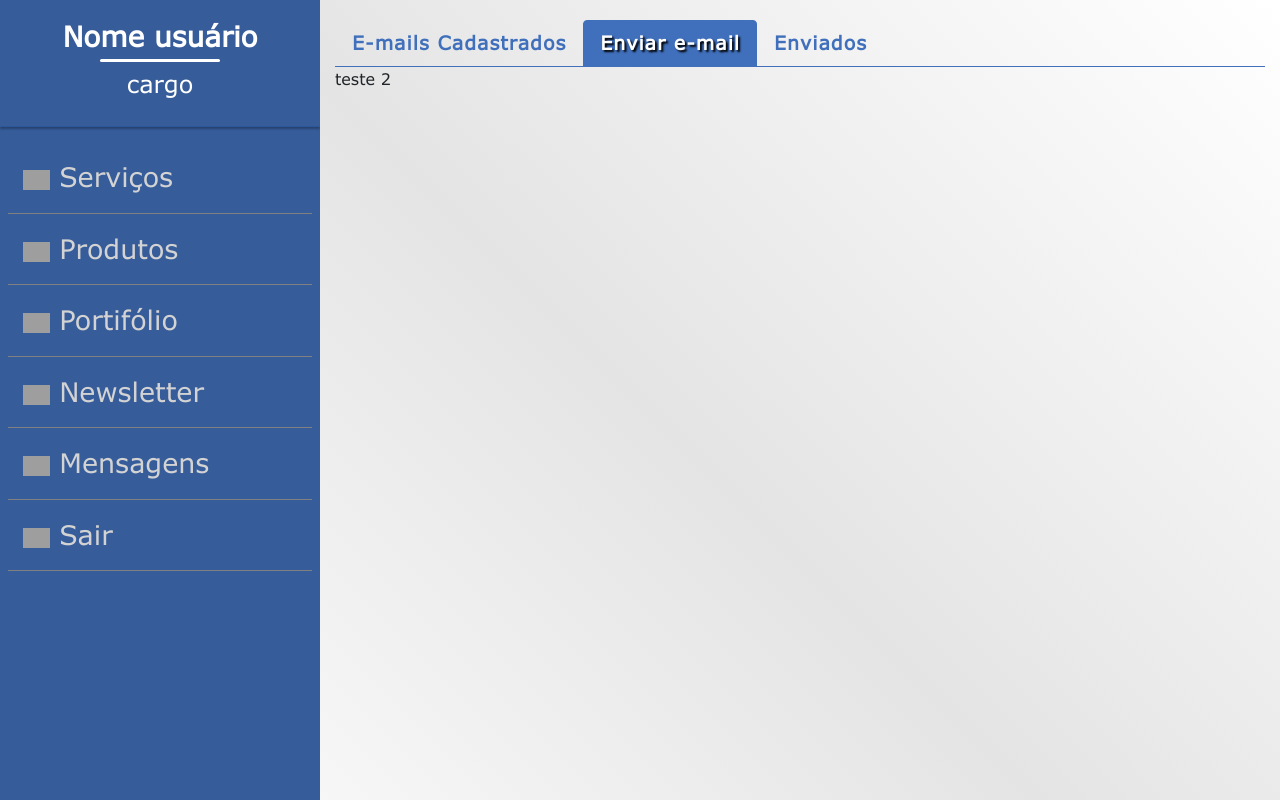
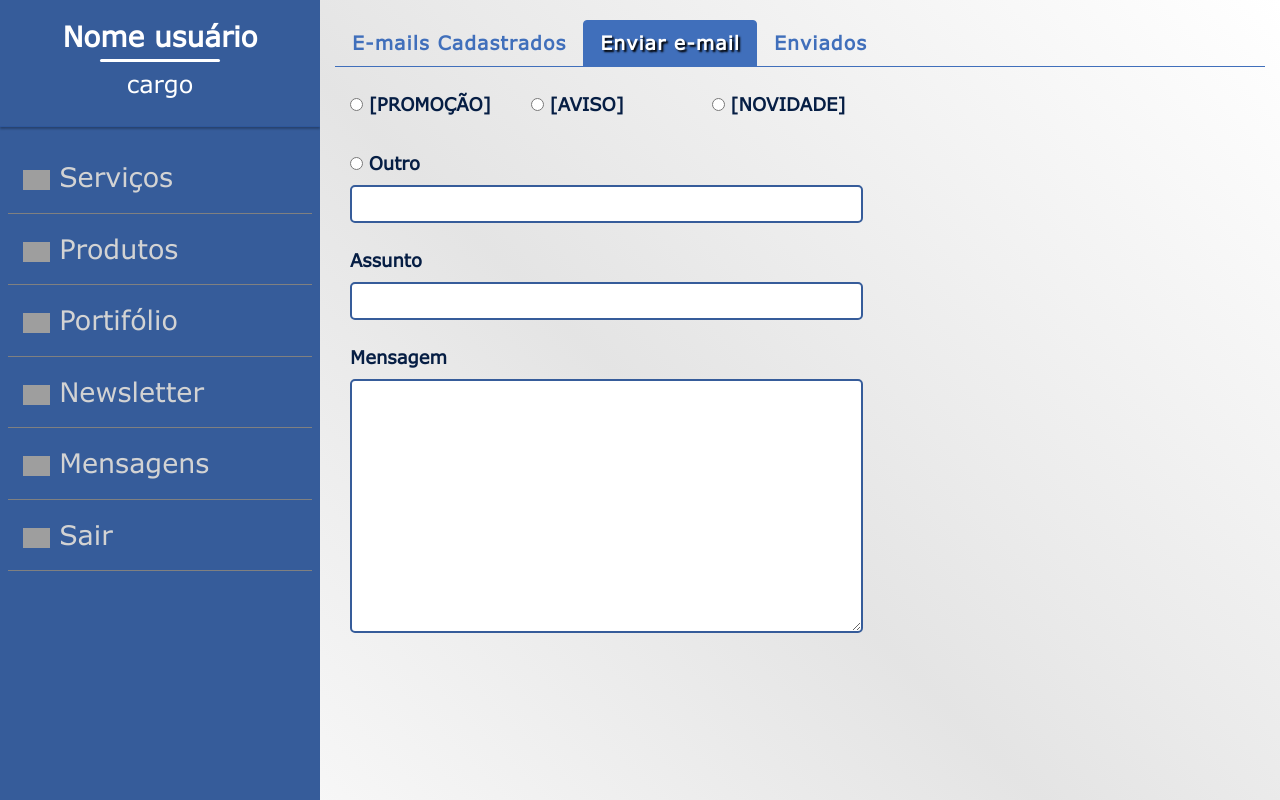
Before and after one commit to marcoaraujoneves/TemplateTMF, a PHP site: page /sistema/gerenciador.php in a window 1280 px wide, after a click on "Enviar e-mail". Run offline with PHP 8.4, Linux system fonts and the light colour scheme; grey boxes are pictures that could not be loaded.

Commit message:
Alterações no sistema

```diff
--- a/css/Sistema.css
+++ b/css/Sistema.css
@@ -45,6 +45,7 @@ body{
     bottom: 0;
     left: 0;
     background-color: #365C9A;
+    flex-wrap: nowrap;
 }
 
 #usuarioSistema{
@@ -108,6 +109,7 @@ body{
     bottom: 0;
     right: 0;
     padding-top: 20px;
+    flex-wrap: nowrap;
 }
 
 #painelSistema::-webkit-scrollbar-track {
@@ -155,6 +157,28 @@ thead{
     height: 20px;
 }
 
+.inpFormRadio{
+    padding: 5px;
+    border: none;
+    border: 2px solid #365C9A;
+    border-radius: 5px;
+    outline: none;
+    transition: box-shadow 0.25s ease 0s;
+}
+
+.inpFormRadio:focus{
+    box-shadow: 3px 5px 6px rgba(54, 92, 154, 0.514);
+}
+/*
+#tagEmail{
+    width: auto!important;
+    margin-left: 25px;
+}
+
+#assunto{
+    width: 300px!important;
+    margin-left: 20px;
+} */
 /*--------------------------------------------------------------------*/
 /*------------------------ Tipografia --------------------------------*/
 @font-face {
--- a/sistema/gerenciador.php
+++ b/sistema/gerenciador.php
@@ -22,7 +22,7 @@
     <body>
         <div class="container-fluid">
             <div class="row">
-                <div class="col-md-3" id="menu-lateral">
+                <div class="col-3" id="menu-lateral">
                     <div id="usuarioSistema">
                         <h3> Nome usuário </h3>
                         <h4> cargo </h4>
@@ -59,7 +59,7 @@
                     </div>
                 </div>
 
-                <div class="col-md-9" id="painelSistema">
+                <div class="col-9" id="painelSistema">
                     <ul class="nav nav-tabs" role="tablist">
                         <li class="nav-item"><a class="nav-link active" href="#listaEmails" role="tab" data-toggle="tab"> E-mails Cadastrados </a></li>
                         <li class="nav-item"><a class="nav-link" href="#enviarEmail" role="tab" data-toggle="tab"> Enviar e-mail </a></li>
@@ -133,7 +133,52 @@
                         </div>
 
                         <div class="tab-pane fade"  role="tabpanel" id="enviarEmail">
-                            teste 2
+                            <div class="container-fluid">
+                                <div class="row">
+                                    <div class="col-md-7">
+                                        <br>
+                                        <form>
+                                            <div class"container-fluid">
+                                               <div class="row">
+                                                    <div class="col-md-4">
+                                                        <input type="radio" class="inpFormRadio" id="promocao" name="tagEmailRadio">
+                                                        <label class="txtForm" for="promocao">[PROMOÇÃO]</label>
+                                                    </div>
+                                                    <div class="col-md-4">
+                                                        <input type="radio" class="inpFormRadio" id="aviso" name="tagEmailRadio">
+                                                        <label class="txtForm" for="aviso">[AVISO]</label>
+                                                    </div>
+                                                    <div class="col-md-4">
+                                                        <input type="radio" class="inpFormRadio" id="novidade" name="tagEmailRadio">
+                                                        <label class="txtForm" for="novidade">[NOVIDADE]</label>
+                                                    </div>
+                                               </div>
+                                            </div>
+
+
+
+
+                                            <br>
+                                            <input type="radio" class="inpFormRadio" id="outro" name="tagEmailRadio">
+                                            <label class="txtForm" for="outro">Outro</label>
+                                            <input type="text" class="inpForm" id="tagEmail" name="tagEmail">
+                                            <br><br>
+                                            <label class="txtForm" for="assunto">Assunto</label>
+                                            <br>
+                                            <input type="text" class="inpForm" id="assunto" name="assunto">
+                                            <br><br>
+                                            <label class="txtForm" for="msg">Mensagem</label>
+                                            <br>
+                                            <textarea class="inpForm" rows="10" id="msg" name="msg"></textarea>
+                                        </form>
+                                    </div>
+                                    <div class="col-md-5">
+
+                                    </div>
+                                </div>
+                            </div>
+
+
                         </div>
 
                         <div class="tab-pane fade"  role="tabpanel" id="emailsEnviados">
```
